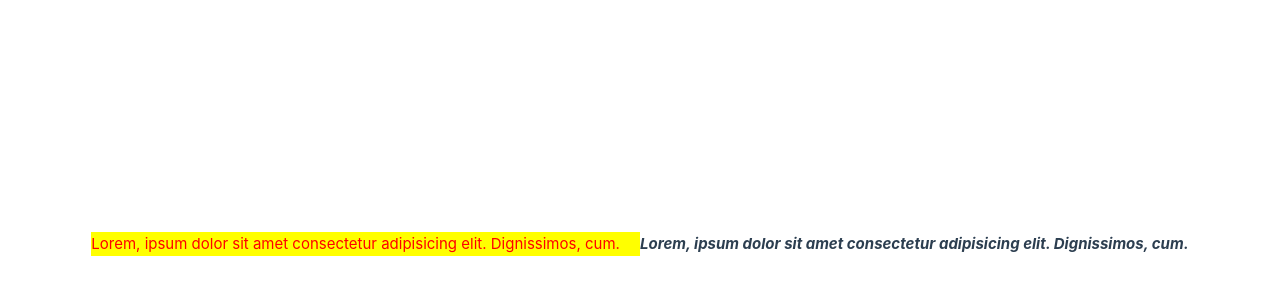
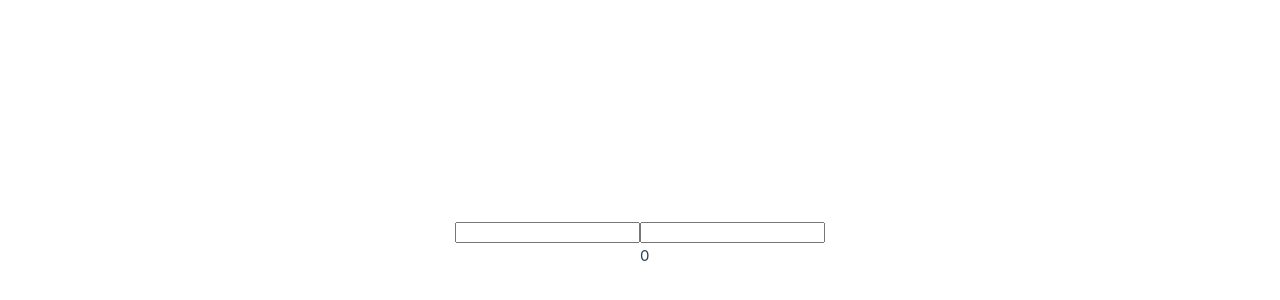
Before and after one commit to LeoonWi/Vue3_Exercises, a Vue app: page / in a window 1280 px wide. Shown: the part 156-456 px from the top of the page. Built offline with nearby package versions, Linux system fonts and the light colour scheme.

Commit message:
Двусторонняя привязка данных к инпутам

```diff
--- a/src/App.vue
+++ b/src/App.vue
@@ -2,7 +2,8 @@
   export default {
     data() {
       return {
-
+        msg: null,
+        num: null,
       }
     },
     methods: {
@@ -12,8 +13,14 @@
 </script>
 
 <template>
-  <p :style="{color: 'red', background: 'yellow'}">Lorem, ipsum dolor sit amet consectetur adipisicing elit. Dignissimos, cum.</p>
-  <p :style="{fontWeight: 'bold', fontStyle: 'italic'}">Lorem, ipsum dolor sit amet consectetur adipisicing elit. Dignissimos, cum.</p>
+  <div>
+    <input v-model="msg"><br>
+    <p :style="{textTransform: 'uppercase'}">{{ msg }}</p>
+  </div>
+  <div>
+    <input v-model="num"><br>
+    <p>{{ num**2 }}</p>
+  </div>
 </template>
 
 <style>
```
